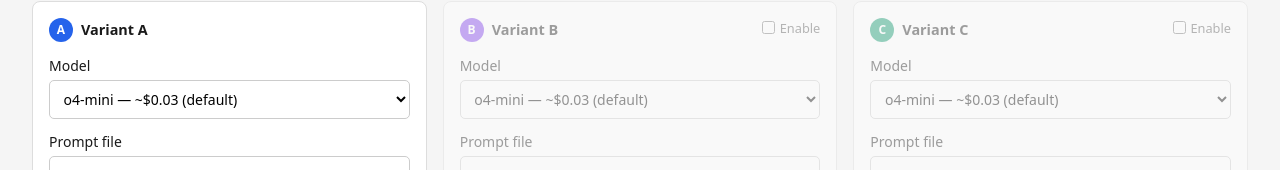
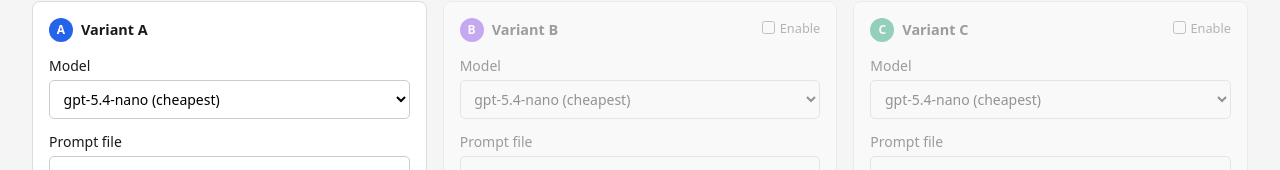
Before and after one commit to abuyak/Schools, a plain HTML site: page web/admin/index.html in a window 1280 px wide. Shown: the part 441-611 px from the top of the page. Drawn offline with Linux system fonts and the light colour scheme.

Commit message:
Add gpt-5.4, gpt-5.4-mini, gpt-5.4-nano to admin tester

```diff
--- a/web/admin/index.html
+++ b/web/admin/index.html
@@ -71,13 +71,16 @@
     </div>
     <label>Model</label>
     <select class="v-model">
-      <option value="o4-mini">o4-mini — ~$0.03 (default)</option>
-      <option value="gpt-4.1-mini">gpt-4.1-mini — ~$0.01</option>
-      <option value="gpt-4o-mini">gpt-4o-mini — ~$0.01</option>
-      <option value="gpt-4.1">gpt-4.1 — ~$0.10</option>
-      <option value="gpt-4o">gpt-4o — ~$0.10</option>
-      <option value="o3">o3 — ~$0.30</option>
-      <option value="gpt-5">gpt-5 — ~$0.50</option>
+      <option value="gpt-5.4-nano">gpt-5.4-nano (cheapest)</option>
+      <option value="gpt-5.4-mini">gpt-5.4-mini</option>
+      <option value="gpt-5.4">gpt-5.4</option>
+      <option value="o4-mini">o4-mini</option>
+      <option value="gpt-4.1-mini">gpt-4.1-mini</option>
+      <option value="gpt-4o-mini">gpt-4o-mini</option>
+      <option value="gpt-4.1">gpt-4.1</option>
+      <option value="gpt-4o">gpt-4o</option>
+      <option value="o3">o3</option>
+      <option value="gpt-5">gpt-5</option>
     </select>
     <label>Prompt file</label>
     <select class="v-prompt">
@@ -100,13 +103,16 @@
     </div>
     <label>Model</label>
     <select class="v-model">
-      <option value="o4-mini">o4-mini — ~$0.03 (default)</option>
-      <option value="gpt-4.1-mini">gpt-4.1-mini — ~$0.01</option>
-      <option value="gpt-4o-mini">gpt-4o-mini — ~$0.01</option>
-      <option value="gpt-4.1">gpt-4.1 — ~$0.10</option>
-      <option value="gpt-4o">gpt-4o — ~$0.10</option>
-      <option value="o3">o3 — ~$0.30</option>
-      <option value="gpt-5">gpt-5 — ~$0.50</option>
+      <option value="gpt-5.4-nano">gpt-5.4-nano (cheapest)</option>
+      <option value="gpt-5.4-mini">gpt-5.4-mini</option>
+      <option value="gpt-5.4">gpt-5.4</option>
+      <option value="o4-mini">o4-mini</option>
+      <option value="gpt-4.1-mini">gpt-4.1-mini</option>
+      <option value="gpt-4o-mini">gpt-4o-mini</option>
+      <option value="gpt-4.1">gpt-4.1</option>
+      <option value="gpt-4o">gpt-4o</option>
+      <option value="o3">o3</option>
+      <option value="gpt-5">gpt-5</option>
     </select>
     <label>Prompt file</label>
     <select class="v-prompt">
@@ -129,13 +135,16 @@
     </div>
     <label>Model</label>
     <select class="v-model">
-      <option value="o4-mini">o4-mini — ~$0.03 (default)</option>
-      <option value="gpt-4.1-mini">gpt-4.1-mini — ~$0.01</option>
-      <option value="gpt-4o-mini">gpt-4o-mini — ~$0.01</option>
-      <option value="gpt-4.1">gpt-4.1 — ~$0.10</option>
-      <option value="gpt-4o">gpt-4o — ~$0.10</option>
-      <option value="o3">o3 — ~$0.30</option>
-      <option value="gpt-5">gpt-5 — ~$0.50</option>
+      <option value="gpt-5.4-nano">gpt-5.4-nano (cheapest)</option>
+      <option value="gpt-5.4-mini">gpt-5.4-mini</option>
+      <option value="gpt-5.4">gpt-5.4</option>
+      <option value="o4-mini">o4-mini</option>
+      <option value="gpt-4.1-mini">gpt-4.1-mini</option>
+      <option value="gpt-4o-mini">gpt-4o-mini</option>
+      <option value="gpt-4.1">gpt-4.1</option>
+      <option value="gpt-4o">gpt-4o</option>
+      <option value="o3">o3</option>
+      <option value="gpt-5">gpt-5</option>
     </select>
     <label>Prompt file</label>
     <select class="v-prompt">
```
